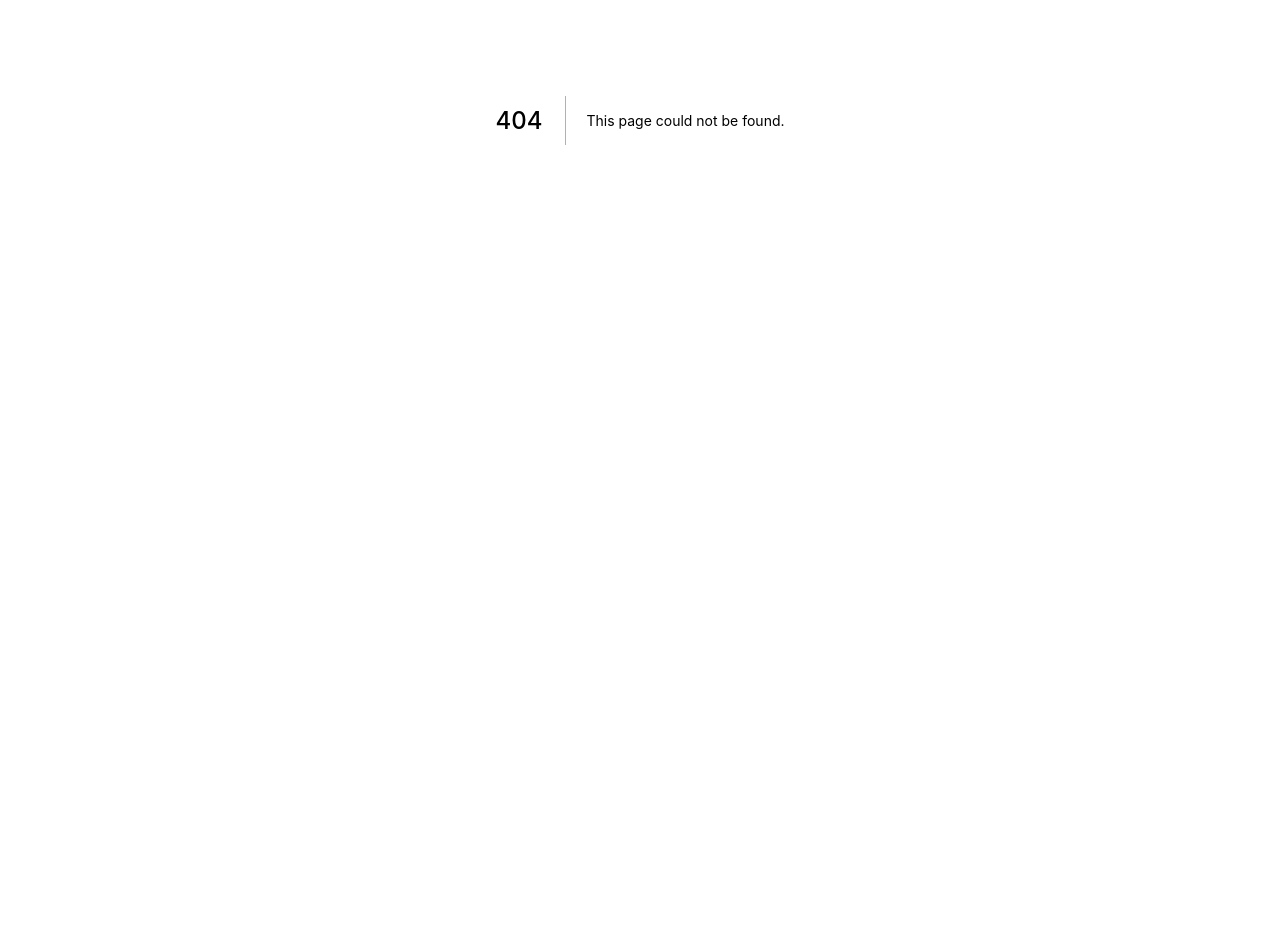
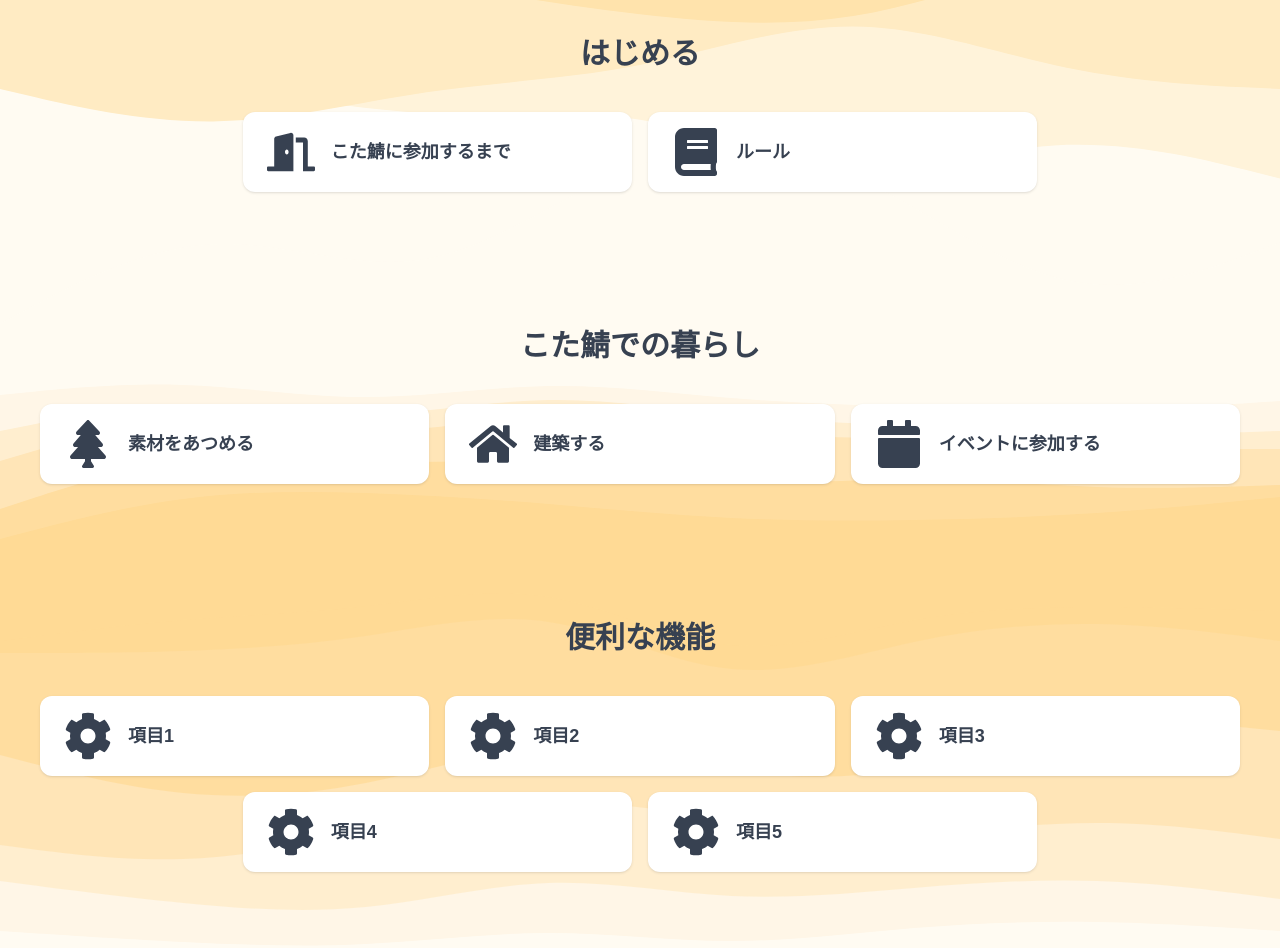
Before and after one commit to sierozem/kotaserver-web-design-prototype, a Next.js app: page /guide in a window 1280 px wide. Before the commit this address had no page. Shown: the part 280-1228 px from the top of the page. Before the commit the page ends 800 px from the top, so only its background shows below. Built offline with nearby package versions, Linux system fonts and the light colour scheme; a web font is replaced by a local one.

Commit message:
ポータルページを追加

```diff
--- /dev/null
+++ b/pages/guide.tsx
@@ -0,0 +1,96 @@
+import type { NextPage } from 'next'
+import { FaBook, FaCalendar, FaCog, FaDoorOpen, FaHome, FaTree } from 'react-icons/fa'
+import Header from '../components/Header'
+
+const Guide: NextPage = () => {
+  return (
+    <div className="min-h-screen text-[15px] leading-[1.8] text-gray-700 bg-cream">
+      <header className="fixed top-0 right-0 left-0">
+        <Header />
+      </header>
+      {/* eslint-disable-next-line tailwindcss/no-custom-classname */}
+      <div className="absolute top-[640px] right-0 left-0 h-[600px] bg-center bg-stacked-waves bg-[length:100%_600px]" />
+      {/* eslint-disable-next-line tailwindcss/no-custom-classname */}
+      <main className="py-16 px-8 mt-[76px] bg-top bg-no-repeat bg-layered-waves-bottom bg-[length:100%_640px]">
+        <h1 className="mb-16 text-5xl font-black text-center">プレイガイド</h1>
+        <section className="py-16">
+          <h2 className="mb-8 text-3xl font-black text-center">はじめる</h2>
+          <div className="flex flex-wrap justify-center">
+            <div className="p-2 w-1/3">
+              <div className="flex items-center py-4 px-6 bg-white rounded-xl shadow">
+                <FaDoorOpen className="mr-4 w-12 h-12" />
+                <p className="text-lg font-bold">こた鯖に参加するまで</p>
+              </div>
+            </div>
+            <div className="p-2 w-1/3">
+              <div className="flex items-center py-4 px-6 bg-white rounded-xl shadow">
+                <FaBook className="mr-4 w-12 h-12" />
+                <p className="text-lg font-bold">ルール</p>
+              </div>
+            </div>
+          </div>
+        </section>
+        <section className="relative py-16">
+          <h2 className="mb-8 text-3xl font-black text-center">こた鯖での暮らし</h2>
+          <div className="flex flex-wrap justify-center">
+            <div className="p-2 w-1/3">
+              <div className="flex items-center py-4 px-6 bg-white rounded-xl shadow">
+                <FaTree className="mr-4 w-12 h-12" />
+                <p className="text-lg font-bold">素材をあつめる</p>
+              </div>
+            </div>
+            <div className="p-2 w-1/3">
+              <div className="flex items-center py-4 px-6 bg-white rounded-xl shadow">
+                <FaHome className="mr-4 w-12 h-12" />
+                <p className="text-lg font-bold">建築する</p>
+              </div>
+            </div>
+            <div className="p-2 w-1/3">
+              <div className="flex items-center py-4 px-6 bg-white rounded-xl shadow">
+                <FaCalendar className="mr-4 w-12 h-12" />
+                <p className="text-lg font-bold">イベントに参加する</p>
+              </div>
+            </div>
+          </div>
+        </section>
+        <section className="relative py-16">
+          <h2 className="mb-8 text-3xl font-black text-center">便利な機能</h2>
+          <div className="flex flex-wrap justify-center">
+            <div className="p-2 w-1/3">
+              <div className="flex items-center py-4 px-6 bg-white rounded-xl shadow">
+                <FaCog className="mr-4 w-12 h-12" />
+                <p className="text-lg font-bold">項目1</p>
+              </div>
+            </div>
+            <div className="p-2 w-1/3">
+              <div className="flex items-center py-4 px-6 bg-white rounded-xl shadow">
+                <FaCog className="mr-4 w-12 h-12" />
+                <p className="text-lg font-bold">項目2</p>
+              </div>
+            </div>
+            <div className="p-2 w-1/3">
+              <div className="flex items-center py-4 px-6 bg-white rounded-xl shadow">
+                <FaCog className="mr-4 w-12 h-12" />
+                <p className="text-lg font-bold">項目3</p>
+              </div>
+            </div>
+            <div className="p-2 w-1/3">
+              <div className="flex items-center py-4 px-6 bg-white rounded-xl shadow">
+                <FaCog className="mr-4 w-12 h-12" />
+                <p className="text-lg font-bold">項目4</p>
+              </div>
+            </div>
+            <div className="p-2 w-1/3">
+              <div className="flex items-center py-4 px-6 bg-white rounded-xl shadow">
+                <FaCog className="mr-4 w-12 h-12" />
+                <p className="text-lg font-bold">項目5</p>
+              </div>
+            </div>
+          </div>
+        </section>
+      </main>
+    </div>
+  )
+}
+
+export default Guide
--- a/pages/index.tsx
+++ b/pages/index.tsx
@@ -64,7 +64,7 @@ const Home: NextPage = () => {
             >
               参加してみる
             </button>
-            <Link href="/doc">
+            <Link href="/guide">
               <a className="py-3 ml-4 w-40 text-lg font-bold text-center text-deep-orange bg-white hover:bg-gray-50 active:bg-gray-100 rounded-full shadow-flat active:shadow-inner transition duration-150">
                 プレイガイド
               </a>
```
